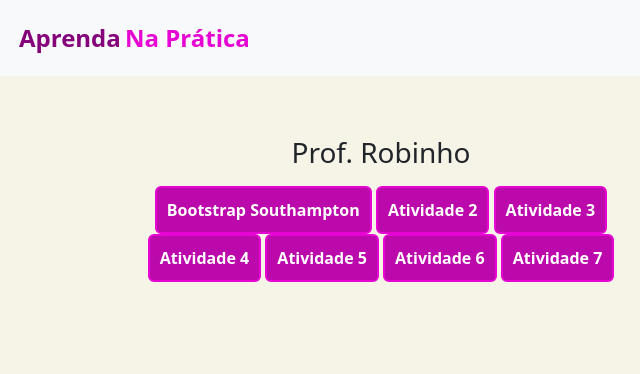
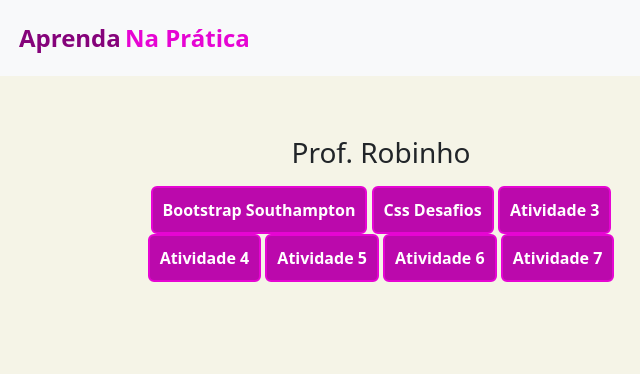
Before and after one commit to brancazx/teste, a plain HTML site: page index.html in a window 1280 px wide. Shown: the full height of the page, 1-641 px from the left. Drawn offline with nearby package versions, Linux system fonts and the light colour scheme; files whose address does not match are found by name.

Commit message:
Update index.html

```diff
--- a/index.html
+++ b/index.html
@@ -43,7 +43,7 @@
                             <h3>Prof. Robinho</h3>
                             <p></p>
                                 <a href="https://brancazx.github.io/bootstrap/bootstrap.html" class="btn btn-info link-a-1">Bootstrap Southampton</a>
-                                <a href="desafio 2.html" class="btn btn-info link-a-1">Atividade 2</a>
+                                <a href="https://brancazx.github.io/desafio-kethallyn/" class="btn btn-info link-a-1">Css Desafios</a>
                                 <a href="desafio 3.html" class="btn btn-info link-a-1">Atividade 3</a>
                                 <a href="desafio 4.html" class="btn btn-info link-a-1">Atividade 4</a>
                                 <a href="desafio 5.html" class="btn btn-info link-a-1">Atividade 5</a>
```
